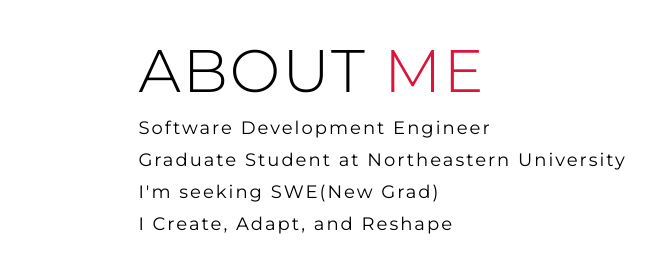
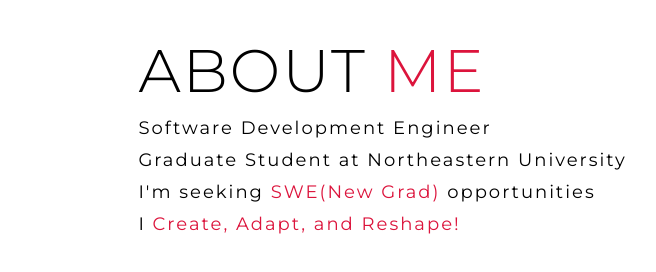
Before and after one commit to cyclexuxu/cyclexuxu.github.io, a plain HTML site: page index.html in a window 1280 px wide. Shown: the part 997-1269 px from the top of the page, 354-1010 px from the left. Drawn offline with Linux system fonts and the light colour scheme.

Commit message:
rephrese p

```diff
--- a/index.html
+++ b/index.html
@@ -59,8 +59,8 @@
           <h1 class="section-title">About <span>me</span></h1>
           <h2>Software Development Engineer</h2>
           <h2>Graduate Student at Northeastern University</h2>
-          <h2>I'm seeking SWE(New Grad)</h2>
-          <h2>I Create, Adapt, and Reshape</h2>
+          <h2>I'm seeking <span style="color:crimson">SWE(New Grad)</span> opportunities</h2>
+          <h2>I <span style="color:crimson">Create, Adapt, and Reshape!</span></h2>
                   <a href="#" class="cta">Resume</a>
         </div>
       </div>
@@ -211,7 +211,7 @@
   <section id="footer">
     <div class="footer container">
       <div class="brand"><h1><span>X</span>u <span>Y</span>uan</h1></div>
-      <h2>Contact me @</h2>
+      <h2>Connect me@</h2>
       <div class="social-icon">
         <div class="social-item">
           <a href="https://www.linkedin.com/in/yuanxuxu/" target="_blank" class="fa fa-linkedin"></a>
```
